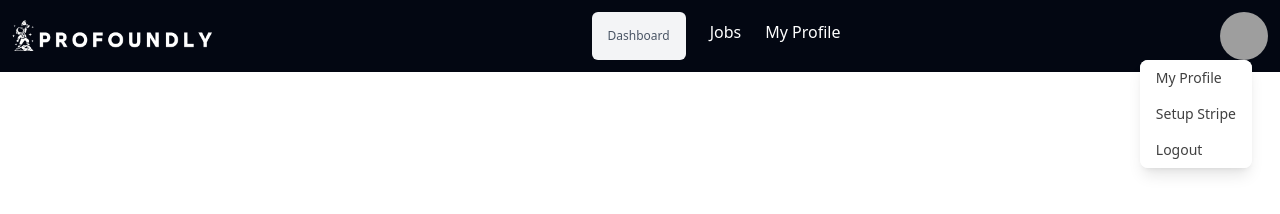
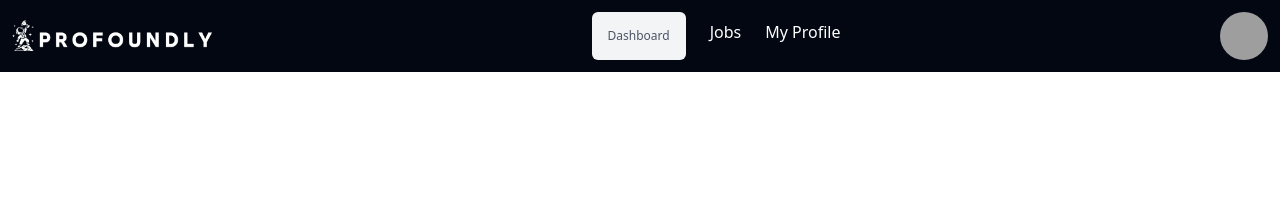
Before and after one commit to abdul-majid-com/tailwindcss-training, a website: page src/profoundly/dashboard.html in a window 1280 px wide. Drawn offline with Linux system fonts and the light colour scheme; grey boxes are pictures that could not be loaded.

Commit message:
add click event on profile pic menu

```diff
--- a/src/profoundly/dashboard.html
+++ b/src/profoundly/dashboard.html
@@ -24,28 +24,28 @@
                 <a href="#" class="hover:text-gray-500 mt-2">My Profile</a>
             </div>
             <!--Profile Button-->
-            <div class="hidden md:block">
+            <div class="hidden md:block" x-data="{ profileMenuOpen: false }">
                 <div class="relative">
                     <!-- dropdown trigger -->
-                    <a class="flex items-center "
+                    <a @click="profileMenuOpen = !profileMenuOpen" class="flex items-center "
                        href="#">
                         <!-- User avatar -->
                         <img src="https://tecdn.b-cdn.net/img/new/avatars/2.jpg"
                              class="rounded-full w-12 h-12"/>
                     </a>
                     <!-- dropdown menu -->
-                    <ul class="absolute  right-4 overflow-hidden rounded-lg border-none bg-white text-left text-base shadow-lg">
+                    <ul x-show="profileMenuOpen" @click.away="profileMenuOpen = false" class="absolute right-4 overflow-hidden rounded-lg border-none bg-white text-left text-base shadow-lg">
                         <!-- dropdown menu items -->
                         <li>
-                            <a class="block w-full whitespace-nowrap bg-white px-4 py-2 text-sm font-normal text-neutral-700"
+                            <a class="block w-full whitespace-nowrap bg-white px-4 py-2 text-sm font-normal text-neutral-700 hover:bg-gray-300"
                                href="#">My Profile</a>
                         </li>
                         <li>
-                            <a class="block w-full whitespace-nowrap bg-white px-4 py-2 text-sm font-normal text-neutral-700"
+                            <a class="block w-full whitespace-nowrap bg-white px-4 py-2 text-sm font-normal text-neutral-700 hover:bg-gray-300"
                                href="#">Setup Stripe</a>
                         </li>
                         <li>
-                            <a class="block w-full whitespace-nowrap bg-white px-4 py-2 text-sm font-normal text-neutral-700"
+                            <a class="block w-full whitespace-nowrap bg-white px-4 py-2 text-sm font-normal text-neutral-700 hover:bg-gray-300"
                                href="#">Logout</a>
                         </li>
                     </ul>
```
Also changed, not shown: src/css/main.css.
